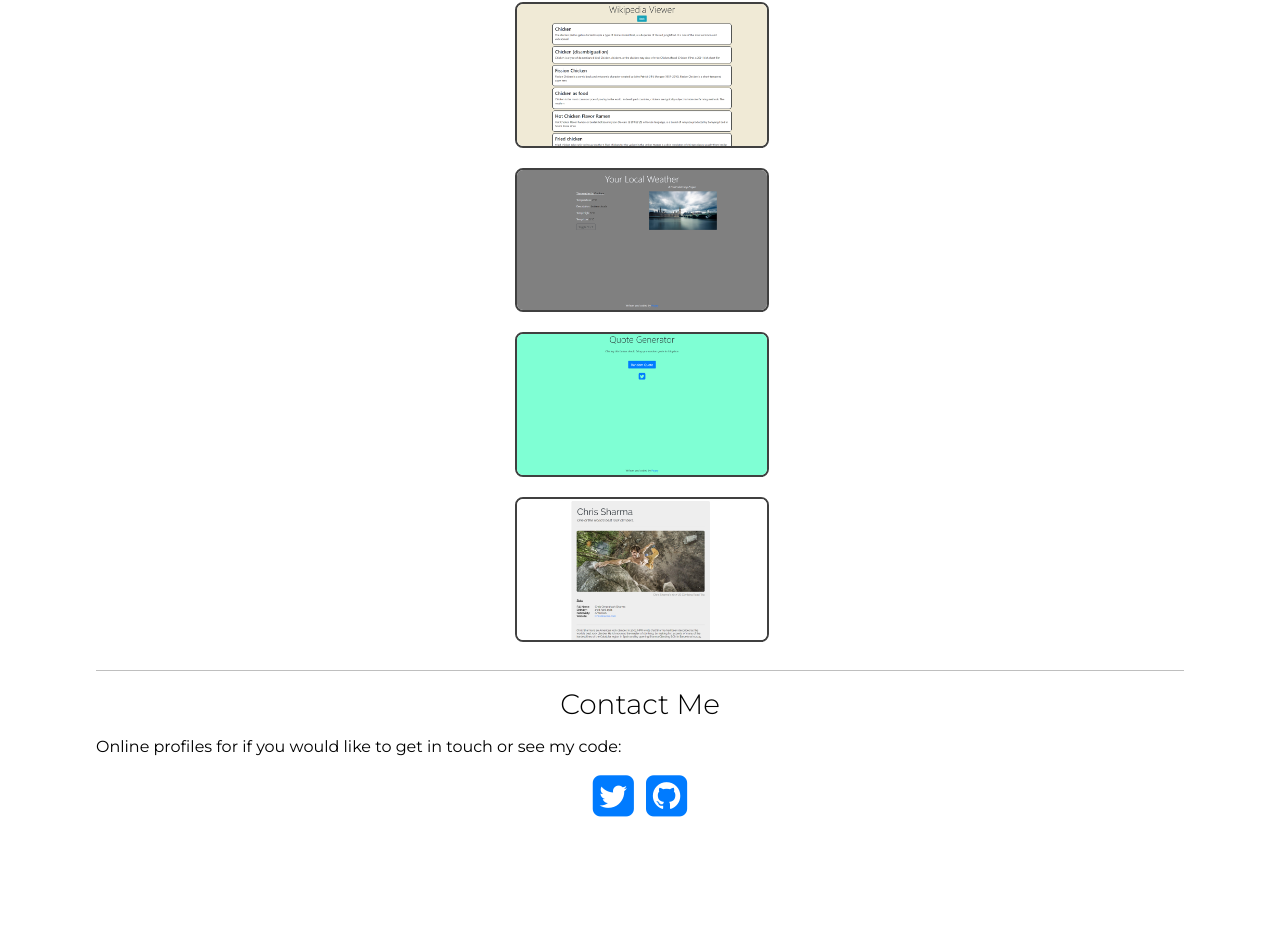
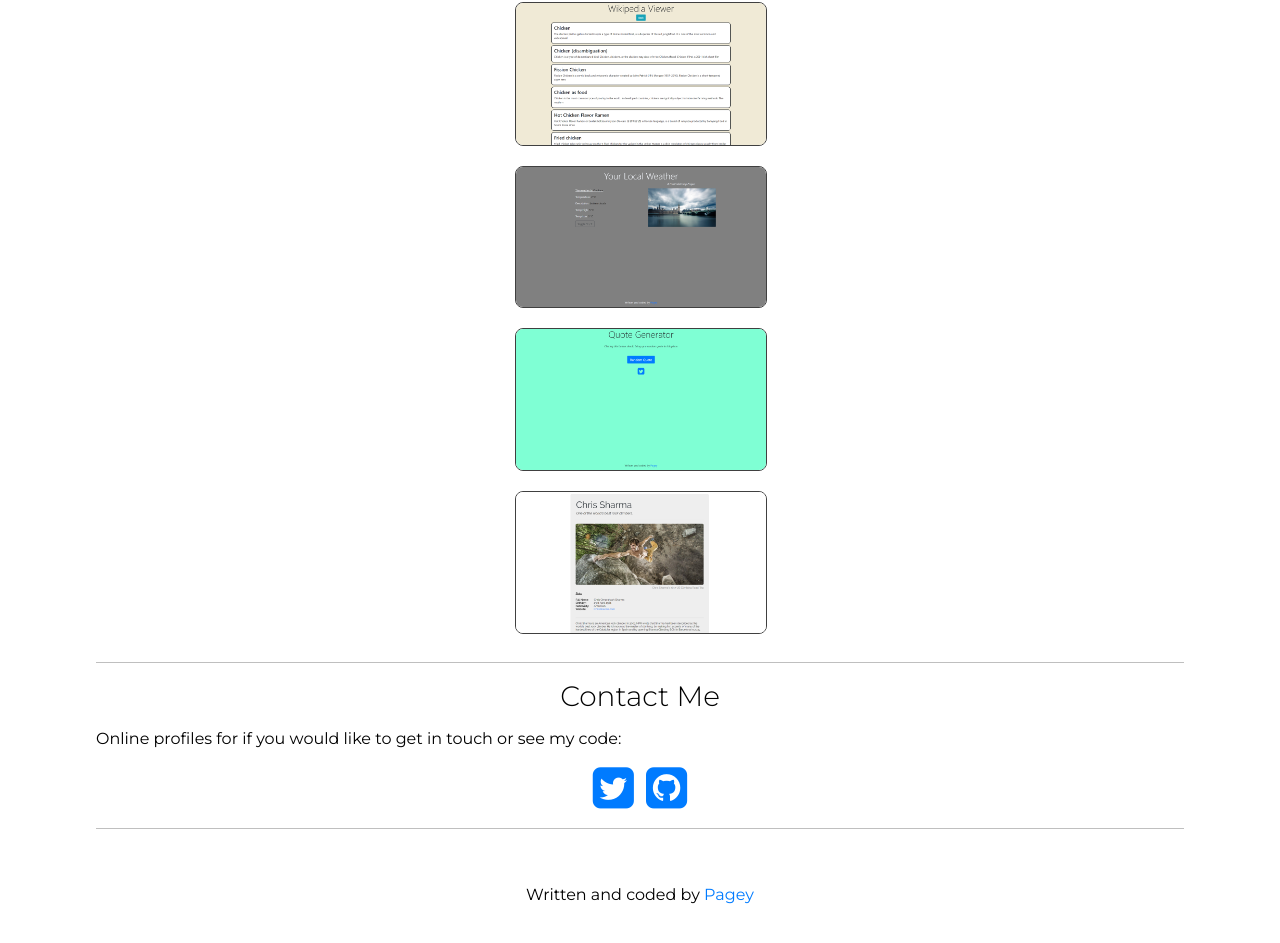
Before and after one commit to D-Pagey/FCC-Portfolio, a React (Create React App) app: page / in a window 1280 px wide. Shown: the part 1131-2074 px from the top of the page. Before the commit the page ends 1951 px from the top, so only its background shows below. Built offline with nearby package versions, Linux system fonts and the light colour scheme.

Commit message:
Adding Footer component.

```diff
--- a/src/App.css
+++ b/src/App.css
@@ -1,3 +1,11 @@
 .App {
   display: flex;
   flex-direction: column; }
+
+.line {
+  align-self: center;
+  border: 0;
+  border-top: 1px solid rgba(0, 0, 0, 0.25);
+  margin: 1em 0;
+  width: 85%;
+}
--- a/src/App.js
+++ b/src/App.js
@@ -7,6 +7,7 @@ import Header from './components/Header';
 import Intro from './components/Intro';
 import Projects from './components/Projects';
 import Contact from './components/Contact';
+import Footer from './components/Footer';
 
 class App extends Component {
   render() {
@@ -16,8 +17,12 @@ class App extends Component {
         <Navbar />
         <Header />
         <Intro />
+        <hr className="line" />
         <Projects />
+        <hr className="line" />
         <Contact />
+        <hr className="line" />
+        <Footer />
       </div>
     );
   }
--- /dev/null
+++ b/src/components/Footer/Footer.css
@@ -0,0 +1,7 @@
+.footer {
+  align-self: center;
+  margin: 1.5em 0; }
+
+.footer-link {
+  color: #007bff;
+  text-decoration: none; }
--- /dev/null
+++ b/src/components/Footer/Footer.js
@@ -0,0 +1,16 @@
+import React, { Component } from 'react';
+
+import './Footer.css';
+
+class Footer extends Component {
+  render() {
+    return (
+      <footer class="footer">
+        <p>Written and coded by <a href="https://www.freecodecamp.org/d-pagey"
+          target="_blank" class="footer-link">Pagey</a></p>
+      </footer>
+    )
+  }
+}
+
+export default Footer;
--- /dev/null
+++ b/src/components/Footer/index.js
@@ -0,0 +1,3 @@
+import Footer from './Footer.js';
+
+export default Footer;
--- a/src/components/Intro/Intro.css
+++ b/src/components/Intro/Intro.css
@@ -23,10 +23,3 @@
 
 .intro-message--text2 {
   margin-bottom: 0rem; }
-
-.line {
-  align-self: center;
-  border: 0;
-  border-top: 1px solid rgba(0, 0, 0, 0.25);
-  margin: 1em 0;
-  width: 85%; }
--- a/src/components/Intro/Intro.js
+++ b/src/components/Intro/Intro.js
@@ -16,7 +16,6 @@ class Intro extends Component {
           <p className="intro-message--text2">When I'm not coding, I'm either playing
               tournament paintball, climbing or playing 5-a-side football.</p>
         </div>
-        <hr class="line" />
       </section>
     )
   }
--- a/src/components/Projects/Projects.css
+++ b/src/components/Projects/Projects.css
@@ -31,6 +31,6 @@
   width: 250px; }
 
 .thumbnails {
-  border: 2px solid rgba(0, 0, 0, 0.75);
+  border: 1px solid rgba(0, 0, 0, 0.75);
   border-radius: 8px;
   width: 250px; }
--- a/src/components/Projects/Projects.js
+++ b/src/components/Projects/Projects.js
@@ -28,8 +28,6 @@ class Projects extends Component {
               <a href="https://codepen.io/Pagey/full/GmOYdm/" target="_blank">
                 <img src={Tribute} alt="Tribute Page" className="thumbnails" /></a></span>
         </main>
-
-        <hr className="line" />
       </div>
     );
   }
```
